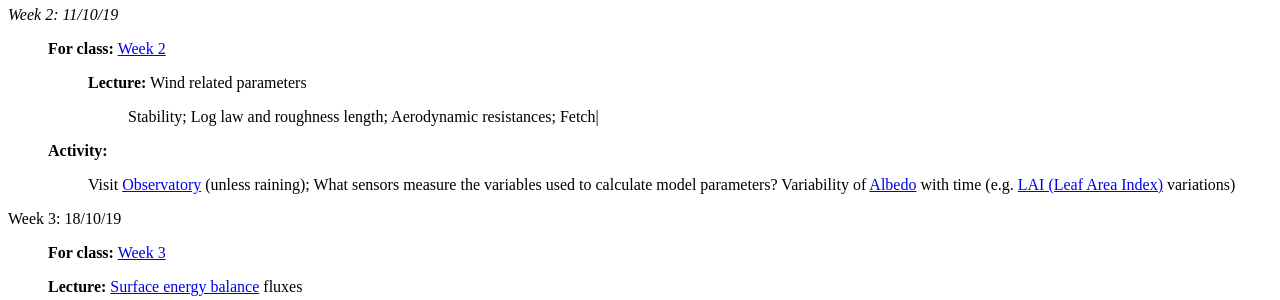
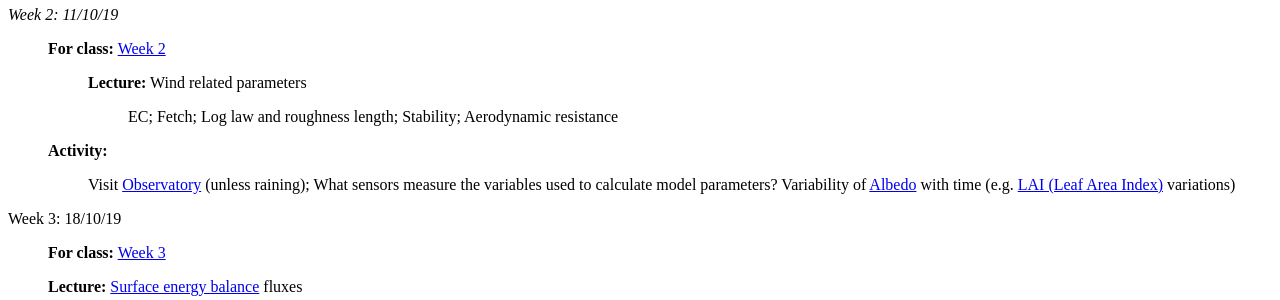
Before and after one commit to BLM-UoR/BLM, a Sphinx documentation site: the page built from docs/outline.rst, in a window 1280 px wide and 900 px high, scrolled down 1919 px. Shown: the part 152-452 px from the top of the window. Built offline with Sphinx 7.4.7 and the Read the Docs theme 2.0.0, drawn with Linux system fonts in a browser that asks for light colours.

Commit message:
Week2
lecture order

```diff
--- a/docs/outline.rst
+++ b/docs/outline.rst
@@ -57,7 +57,7 @@ Term 1 Course Outline
   **For class:** :ref:`Week2`
 
    **Lecture:** Wind related parameters
-    Stability; Log law and roughness length; Aerodynamic resistances; Fetch|
+    EC; Fetch;  Log law and roughness length; Stability; Aerodynamic resistance
   **Activity:**
     Visit `Observatory <Observatory.rst>`__ (unless raining); What sensors measure the variables used to calculate model parameters? Variability of :ref:`Albedo` with time (e.g. :ref:`LAI` variations)
 
```
